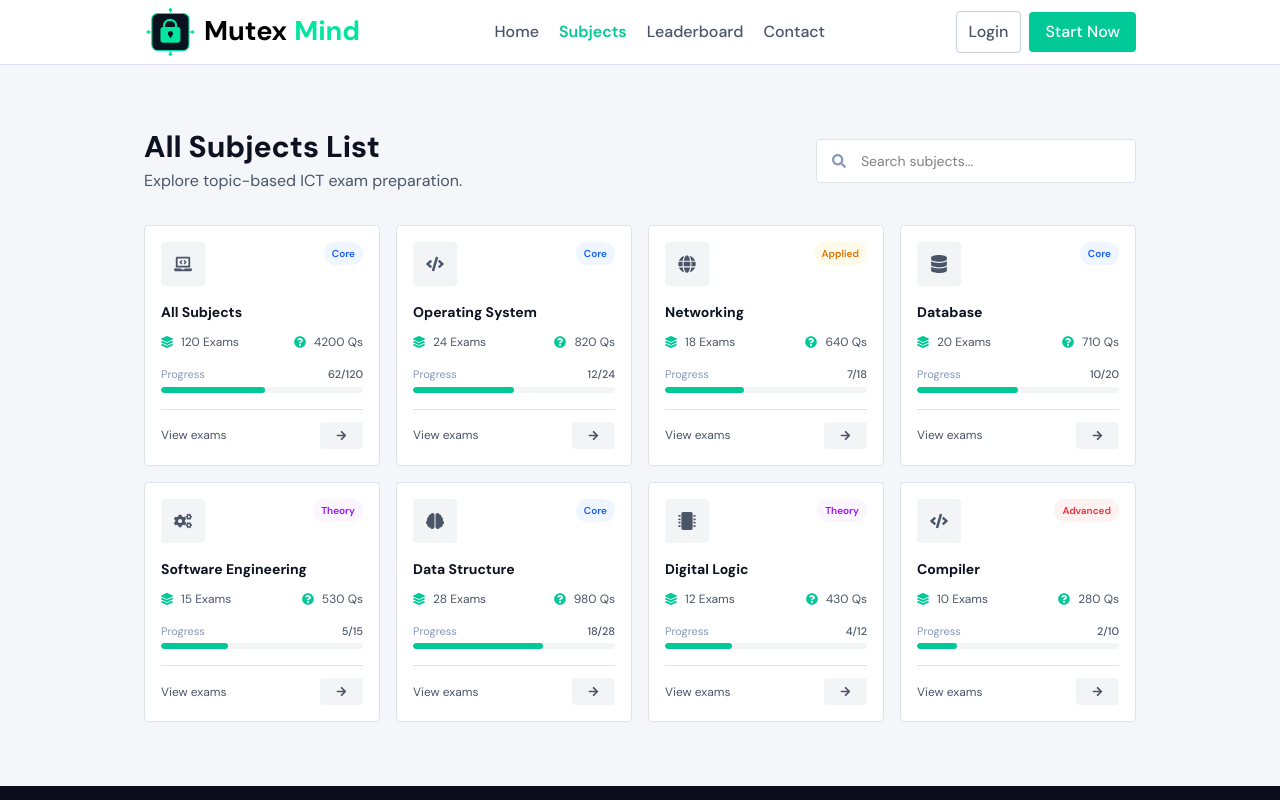
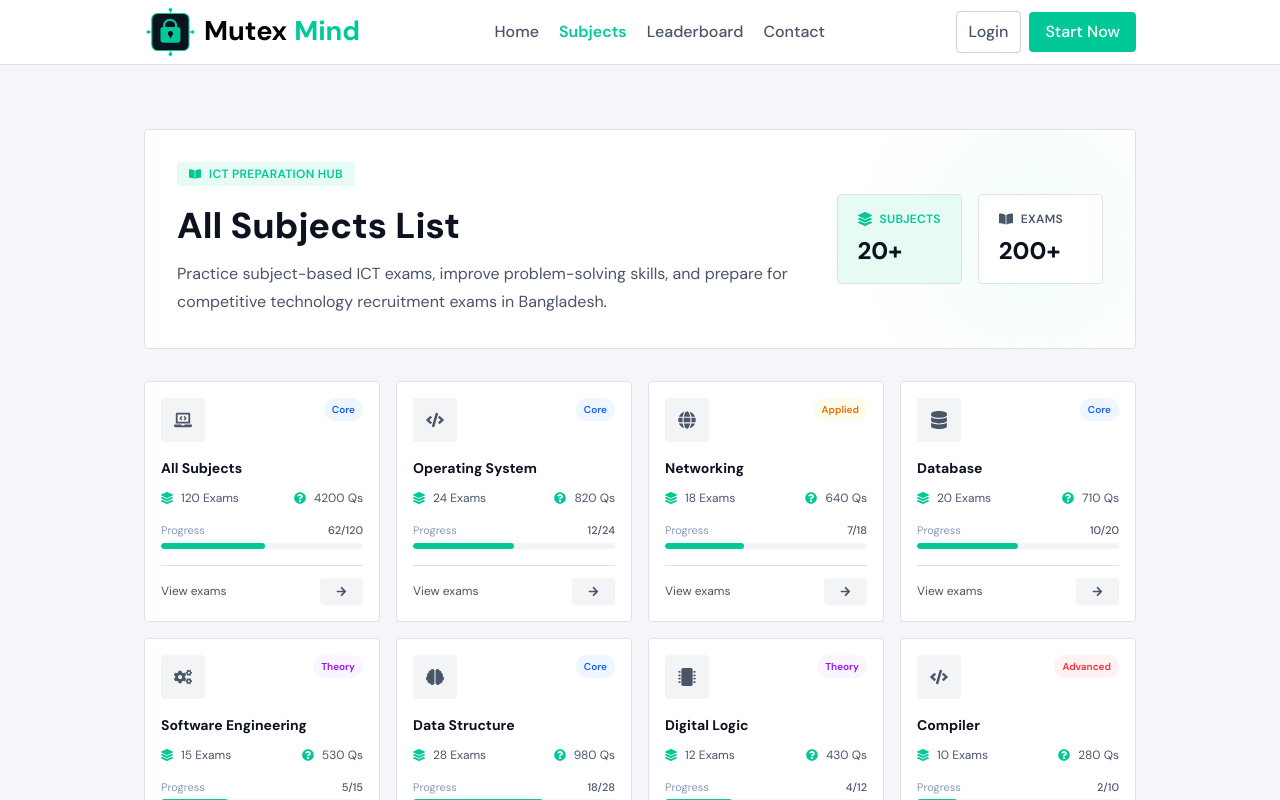
Before and after one commit to Jakaria030/mutex-mind-frontend, a React (Vite) app: page /subjects in a window 1280 px wide. Shown: the top 800 px of the page. Built offline with nearby package versions, Linux system fonts and the light colour scheme.

Commit message:
fix: design, spacing, color, font issue solve

```diff
--- a/src/components/MutexMindLogo.jsx
+++ b/src/components/MutexMindLogo.jsx
@@ -1,28 +1,28 @@
 const MutexMindLogo = ({ color = "#000000" }) => {
   return (
     <svg width="220" height="50" viewBox="0 0 300 70">
-      <rect x="7" y="9" width="52" height="52" rx="8" fill="#0D1220" stroke="#00E5A0" strokeWidth="1.5" />
-      <rect x="19" y="28" width="28" height="22" rx="4" fill="#00E5A0" />
-      <rect x="24" y="18" width="17" height="16" rx="9" fill="none" stroke="#00E5A0" strokeWidth="3" />
+      <rect x="7" y="9" width="52" height="52" rx="8" fill="#0D1220" stroke="#00C896" strokeWidth="1.5" />
+      <rect x="19" y="28" width="28" height="22" rx="4" fill="#00C896" />
+      <rect x="24" y="18" width="17" height="16" rx="9" fill="none" stroke="#00C896" strokeWidth="3" />
       <circle cx="33" cy="37" r="3.5" fill="#080C14" />
       <rect x="31.5" y="37" width="3" height="6" rx="1.5" fill="#080C14" />
 
       {/* Four lines */}
-      <line x1="7" y1="35" x2="2" y2="35" stroke="#00E5A0" strokeWidth="1.5" />
-      <line x1="59" y1="35" x2="64" y2="35" stroke="#00E5A0" strokeWidth="1.5" />
-      <line x1="33" y1="9" x2="33" y2="4" stroke="#00E5A0" strokeWidth="1.5" />
-      <line x1="33" y1="61" x2="33" y2="66" stroke="#00E5A0" strokeWidth="1.5" />
+      <line x1="7" y1="35" x2="2" y2="35" stroke="#00C896" strokeWidth="1.5" />
+      <line x1="59" y1="35" x2="64" y2="35" stroke="#00C896" strokeWidth="1.5" />
+      <line x1="33" y1="9" x2="33" y2="4" stroke="#00C896" strokeWidth="1.5" />
+      <line x1="33" y1="61" x2="33" y2="66" stroke="#00C896" strokeWidth="1.5" />
 
       {/* Four circles */}
-      <circle cx="2" cy="35" r="2.5" fill="#00E5A0" />
-      <circle cx="64" cy="35" r="2.5" fill="#00E5A0" />
-      <circle cx="33" cy="4" r="2.5" fill="#00E5A0" />
-      <circle cx="33" cy="66" r="2.5" fill="#00E5A0" />
+      <circle cx="2" cy="35" r="2.5" fill="#00C896" />
+      <circle cx="64" cy="35" r="2.5" fill="#00C896" />
+      <circle cx="33" cy="4" r="2.5" fill="#00C896" />
+      <circle cx="33" cy="66" r="2.5" fill="#00C896" />
 
       {/* Text */}
       <text x="80" y="46" fontFamily="'DM Sans', sans-serif" fontSize="38" fontWeight="700">
         <tspan fill={color}>Mutex</tspan>
-        <tspan fill="#00E5A0" dx="10">Mind</tspan>
+        <tspan fill="#00C896" dx="10">Mind</tspan>
       </text>
     </svg>
   );
--- a/src/layouts/MainLayout/components/Footer.jsx
+++ b/src/layouts/MainLayout/components/Footer.jsx
@@ -25,7 +25,7 @@ const Footer = () => {
                         <MutexMindLogo color="#FFFFFF" />
                     </Link>
 
-                    <p className="max-w-xs mt-4 text-sm leading-6 text-text-3 font-dm">
+                    <p className="max-w-xs mt-4 text-md leading-6 text-text-3 font-dm">
                         Mutex Mind is a modern learning platform designed to help
                         students practice quizzes, improve skills, and track progress
                         efficiently.
--- a/src/pages/main/Home/Home.jsx
+++ b/src/pages/main/Home/Home.jsx
@@ -1,4 +1,4 @@
-import Qoute from "./components/Qoute";
+import Quote from "./components/Quote";
 import Hero from "./components/Hero";
 import HowItWorks from "./components/HowItWorks";
 
@@ -7,7 +7,7 @@ const Home = () => {
         <>
             <Hero />
             <HowItWorks />
-            <Qoute />
+            <Quote />
         </>
     );
 };
--- a/src/pages/main/Home/components/Qoute.jsx
+++ b/src/pages/main/Home/components/Quote.jsx
@@ -1,6 +1,6 @@
 import { FaQuoteLeft } from "react-icons/fa";
 
-const Qoute = () => {
+const Quote = () => {
     return (
         <section className="bg-white py-8 md:py-16">
             <div className="max-w-5xl mx-auto px-2 sm:px-4">
@@ -35,4 +35,4 @@ const Qoute = () => {
     );
 };
 
-export default Qoute;
+export default Quote;
--- a/src/pages/main/Subjects/components/SubjetctsHeader.jsx
+++ b/src/pages/main/Subjects/components/SubjetctsHeader.jsx
@@ -1,38 +1,81 @@
-import { FaSearch } from "react-icons/fa";
+import { FaBookOpen, FaLayerGroup } from "react-icons/fa";
 
 const SubjectsHeader = () => {
     return (
-        <div className="flex flex-col md:flex-row md:items-center md:justify-between gap-4 mb-8">
+        <div className="relative overflow-hidden rounded-sm border border-border-1 bg-white p-6 md:p-8 mb-8">
 
-            {/* Left */}
+            {/* Background Glow */}
+            <div className="absolute top-0 right-0 w-52 h-52 bg-bg-green rounded-full blur-3xl opacity-60"></div>
+
+            <div className="relative flex flex-col md:flex-row md:items-center md:justify-between gap-6">
+
+                {/* Left Content */}
                 <div>
 
-                <h1 className="text-3xl font-extrabold text-text-1">
+                    {/* Badge */}
+                    <div className="inline-flex items-center gap-2 px-3 py-1 rounded-sm bg-bg-green text-light-green text-xs font-semibold tracking-wide uppercase">
+
+                        <FaBookOpen size={12} />
+
+                        ICT Preparation Hub
+
+                    </div>
+
+                    {/* Title */}
+                    <h1 className="mt-4 text-3xl md:text-4xl font-extrabold text-text-1 leading-tight">
                         All Subjects List
                     </h1>
 
-                <p className="text-text-2 mt-1">
-                    Explore topic-based ICT exam preparation.
+                    {/* Description */}
+                    <p className="mt-3 max-w-2xl text-text-2 leading-7">
+                        Practice subject-based ICT exams, improve problem-solving skills,
+                        and prepare for competitive technology recruitment exams in Bangladesh.
                     </p>
 
                 </div>
 
-            {/* Search */}
-            <div className="relative w-full md:w-80">
+                {/* Right Stats */}
+                <div className="grid grid-cols-2 gap-4 min-w-fit">
 
-                <FaSearch
-                    size={14}
-                    className="absolute left-4 top-1/2 -translate-y-1/2 text-text-3"
-                />
+                    <div className="border border-border-1 rounded-sm bg-bg-green px-5 py-4 min-w-[120px]">
 
-                <input
-                    type="text"
-                    placeholder="Search subjects..."
-                    className="w-full h-11 rounded-sm border border-border-1 bg-white pl-11 pr-4 outline-none focus:border-light-green text-sm"
-                />
+                        <div className="flex items-center gap-2 text-light-green">
+
+                            <FaLayerGroup size={14} />
+
+                            <span className="text-xs font-semibold uppercase tracking-wide">
+                                Subjects
+                            </span>
 
                         </div>
 
+                        <h3 className="mt-2 text-2xl font-extrabold text-text-1">
+                            20+
+                        </h3>
+
+                    </div>
+
+                    <div className="border border-border-1 rounded-sm bg-white px-5 py-4 min-w-[120px]">
+
+                        <div className="flex items-center gap-2 text-text-2">
+
+                            <FaBookOpen size={14} />
+
+                            <span className="text-xs font-semibold uppercase tracking-wide">
+                                Exams
+                            </span>
+
+                        </div>
+
+                        <h3 className="mt-2 text-2xl font-extrabold text-text-1">
+                            200+
+                        </h3>
+
+                    </div>
+
+                </div>
+
+            </div>
         </div>
     );
 };
```
Lines whose indentation alone changed are shown as unchanged.
